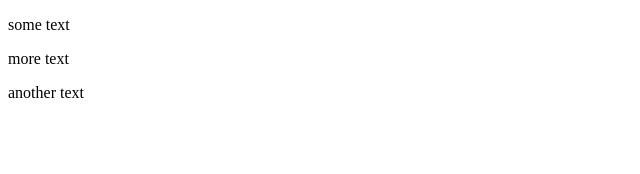
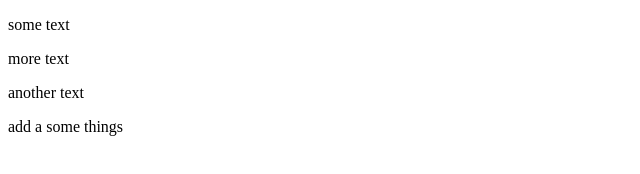
Before and after one commit to ADzhyhan/hometask2, a website: page index.html in a window 1280 px wide. Shown: the whole page, without its empty margins (0-640 px from the left). Drawn offline with Linux system fonts and the light colour scheme.

Commit message:
add some things in develop

```diff
--- a/index.html
+++ b/index.html
@@ -10,5 +10,9 @@
     <p>some text</p>
     <p>more text</p>
     <p>another text</p>
+
+    <div>
+        <p>add a some things</p>
+    </div>
 </body>
 </html>
```
